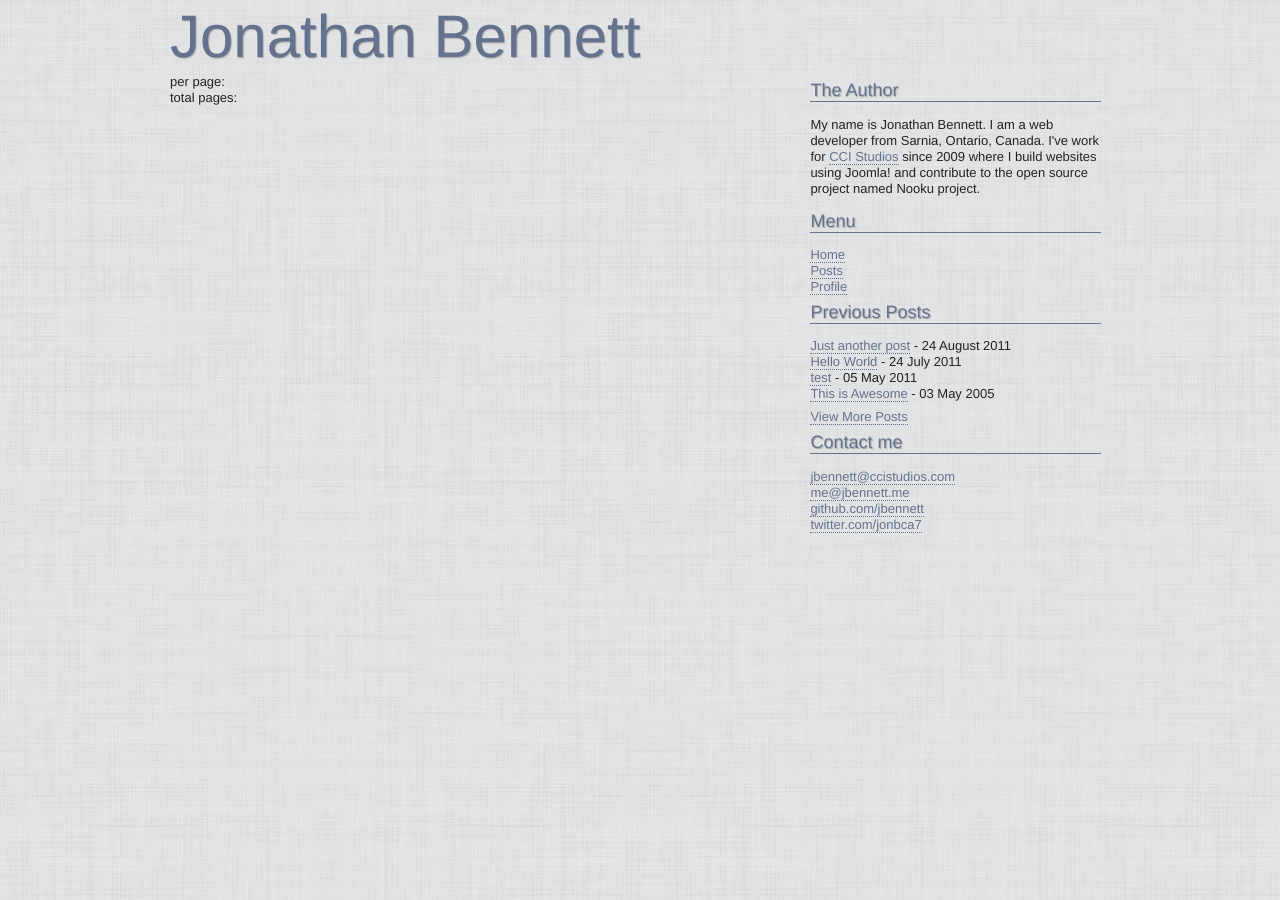
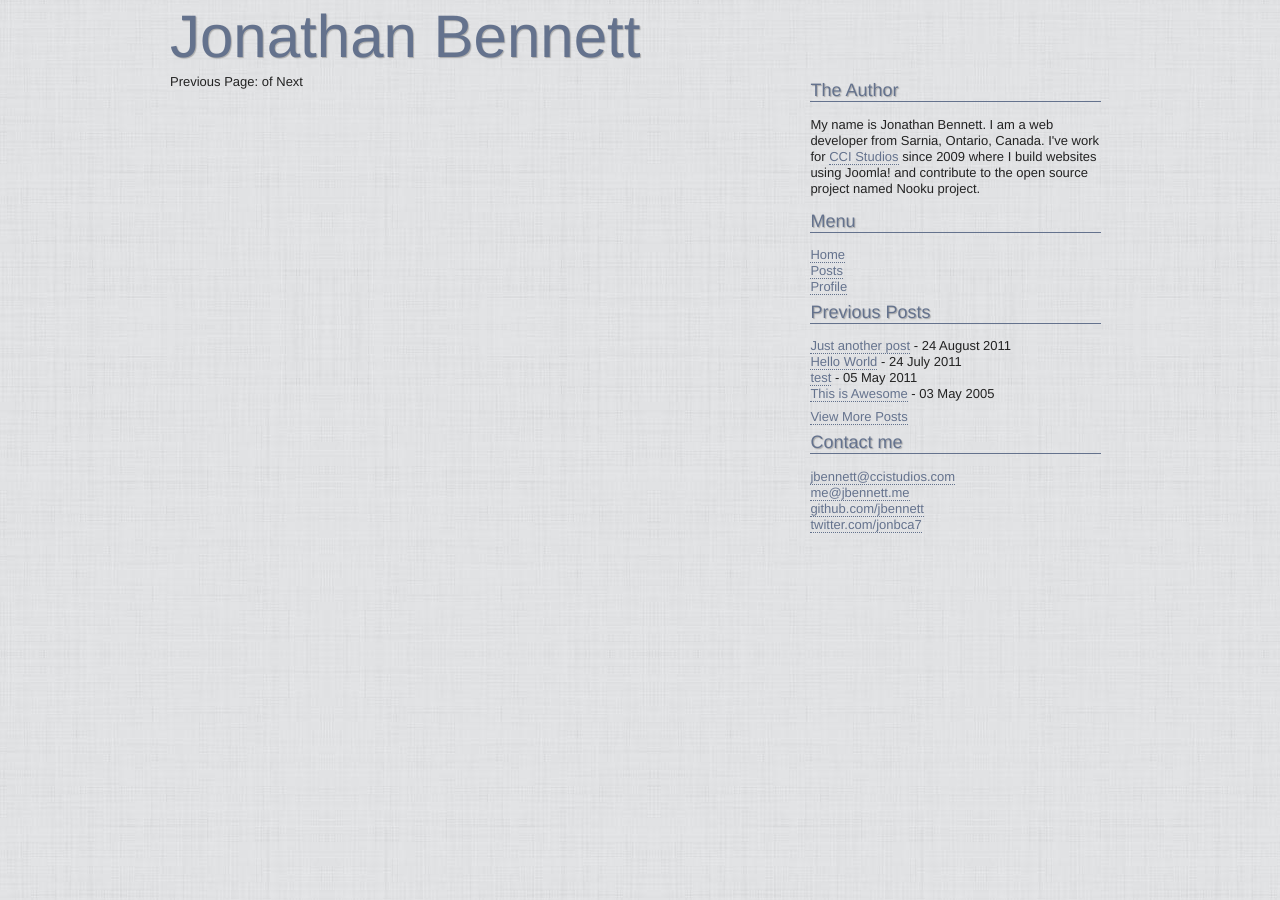
Before and after one commit to jbennett/jbennett.github.com, a Jekyll site: the page built from posts.html, in a window 1280 px wide. Built offline with Jekyll 4.4.1, drawn with Linux system fonts in a browser that asks for light colours; Markdown is read by kramdown in place of the engine named in the settings.

Commit message:
Still working on pagination

```diff
--- a/_config.yml
+++ b/_config.yml
@@ -1,3 +1,4 @@
 url: "http://jbennett.github.com"
+markdown: rdiscount
 pygments: true
-paginate: 2
+paginate: 3
--- a/posts.html
+++ b/posts.html
@@ -3,9 +3,29 @@
 layout: default
 ---
 
-per page: {{ paginator.per_page }}<br/>
-total pages: {{ paginator.total_pages }}
+{% for post in paginator.posts %}
 
-{% for post in paginator.posts %}
-	{% include post.html %}
+   <!-- here add you post markup -->
+   <h1><a href="{{ post.url }}">{{ post.title }}</a></h1>
+   <p class="author">
+    <span class="date">{{post.date}}</span>
+  </p>
+  <div class="content">
+    {{ post.content }}
+  </div>
 {% endfor %}
+
+<!-- Pagination links -->
+<div class="pagination">
+  {% if paginator.previous_page %}
+    <a href="/page{{paginator.previous_page}}" class="previous">Previous</a>
+  {% else %}
+    <span class="previous">Previous</span>
+  {% endif %}
+  <span class="page_number ">Page: {{paginator.page}} of {{paginator.total_pages}}</span>
+  {% if paginator.next_page %}
+    <a href="/page{{paginator.next_page}}" class="next ">Next</a>
+  {% else %}
+    <span class="next ">Next</span>
+  {% endif %}
+</div>
```
